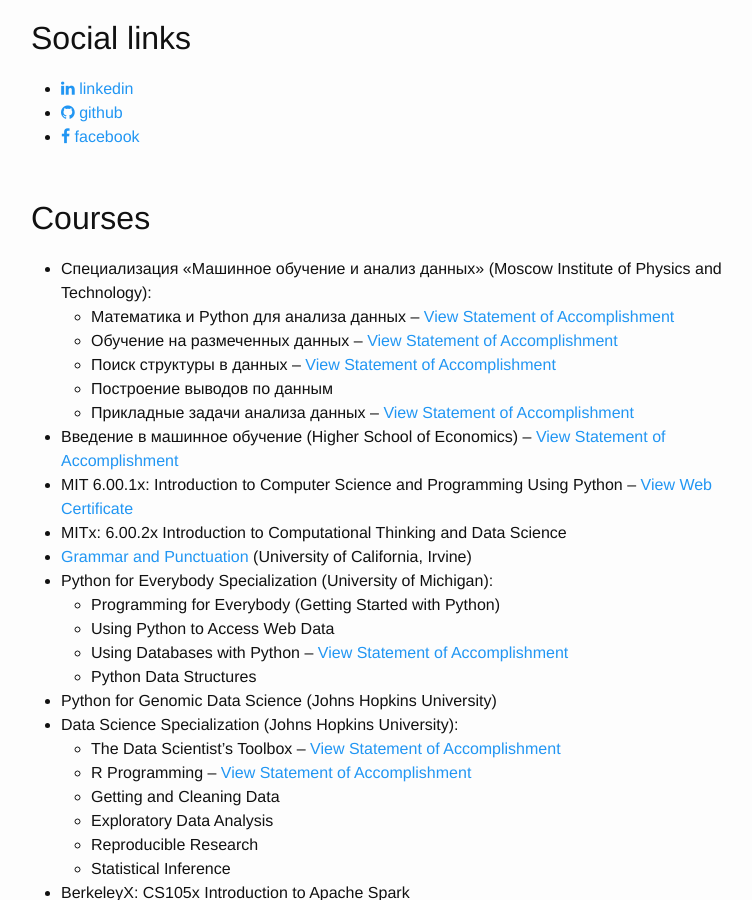
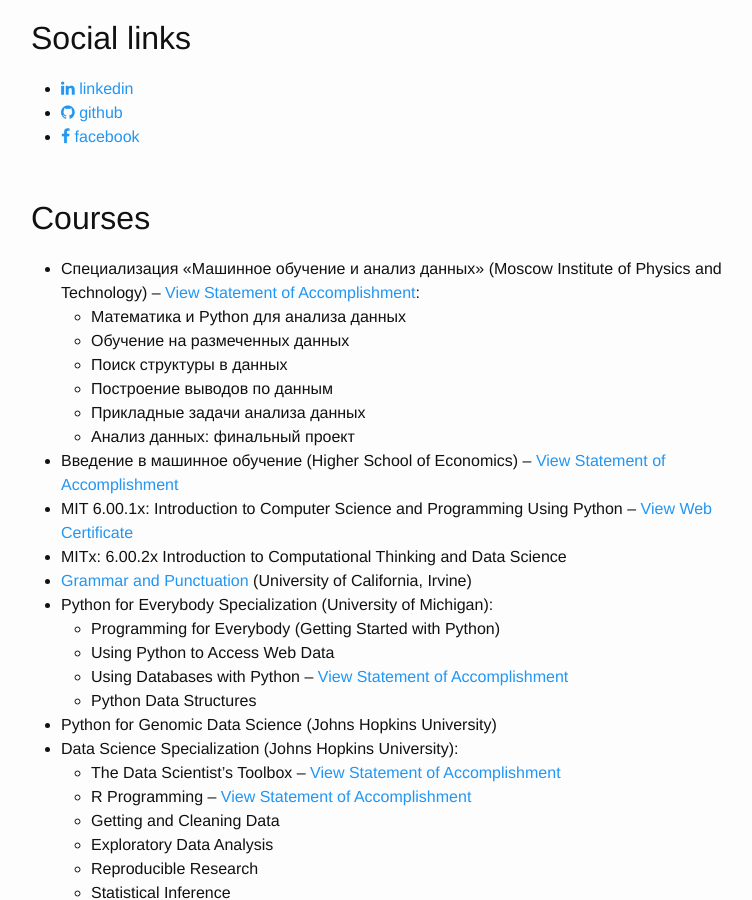
Before and after one commit to demidovakatya/demidovakatya.github.io, a Jekyll site: the page built from about.md, in a window 1280 px wide and 900 px high, scrolled down 306 px. Shown: the whole window, without its empty margins (239-991 px from the left). Built offline with Jekyll 4.4.1, drawn with Linux system fonts in a browser that asks for light colours; nearby versions of some CDN libraries.

Commit message:
updated about

```diff
--- a/about.md
+++ b/about.md
@@ -16,12 +16,13 @@
 
 ## Courses
 
-* Специализация «Машинное обучение и анализ данных» (Moscow Institute of Physics and Technology):
-    * Математика и Python для анализа данных – <a href="https://www.coursera.org/account/accomplishments/records/W82UVA27KM6U" target="_blank">View Statement of Accomplishment</a>
-    * Обучение на размеченных данных – <a href="https://www.coursera.org/account/accomplishments/certificate/7HJB389DV53Y" target="_blank">View Statement of Accomplishment</a>
-    * Поиск структуры в данных – <a href="https://www.coursera.org/account/accomplishments/certificate/7HJB389DV53Y" target="_blank">View Statement of Accomplishment</a>
+* Специализация «Машинное обучение и анализ данных» (Moscow Institute of Physics and Technology) – <a href="https://www.coursera.org/account/accomplishments/specialization/T6C6RU89CQ84" target="_blank">View Statement of Accomplishment</a>:
+    * Математика и Python для анализа данных
+    * Обучение на размеченных данных
+    * Поиск структуры в данных
     * Построение выводов по данным
-    * Прикладные задачи анализа данных – <a href="https://www.coursera.org/account/accomplishments/certificate/HYEGEKU7BW3H" target="_blank">View Statement of Accomplishment</a>
+    * Прикладные задачи анализа данных
+    * Анализ данных: финальный проект
 * Введение в машинное обучение (Higher School of Economics) – <a href="https://www.coursera.org/account/accomplishments/records/WUPNNFRC9R9U" target="_blank">View Statement of Accomplishment</a>
 * MIT 6.00.1x: Introduction to Computer Science and Programming Using Python – <a href="https://courses.edx.org/certificates/a0da1fc2bfc745af9e3b2802105ff5dc" target="_blank">View Web Certificate</a>
 * MITx: 6.00.2x Introduction to Computational Thinking and Data Science
```
